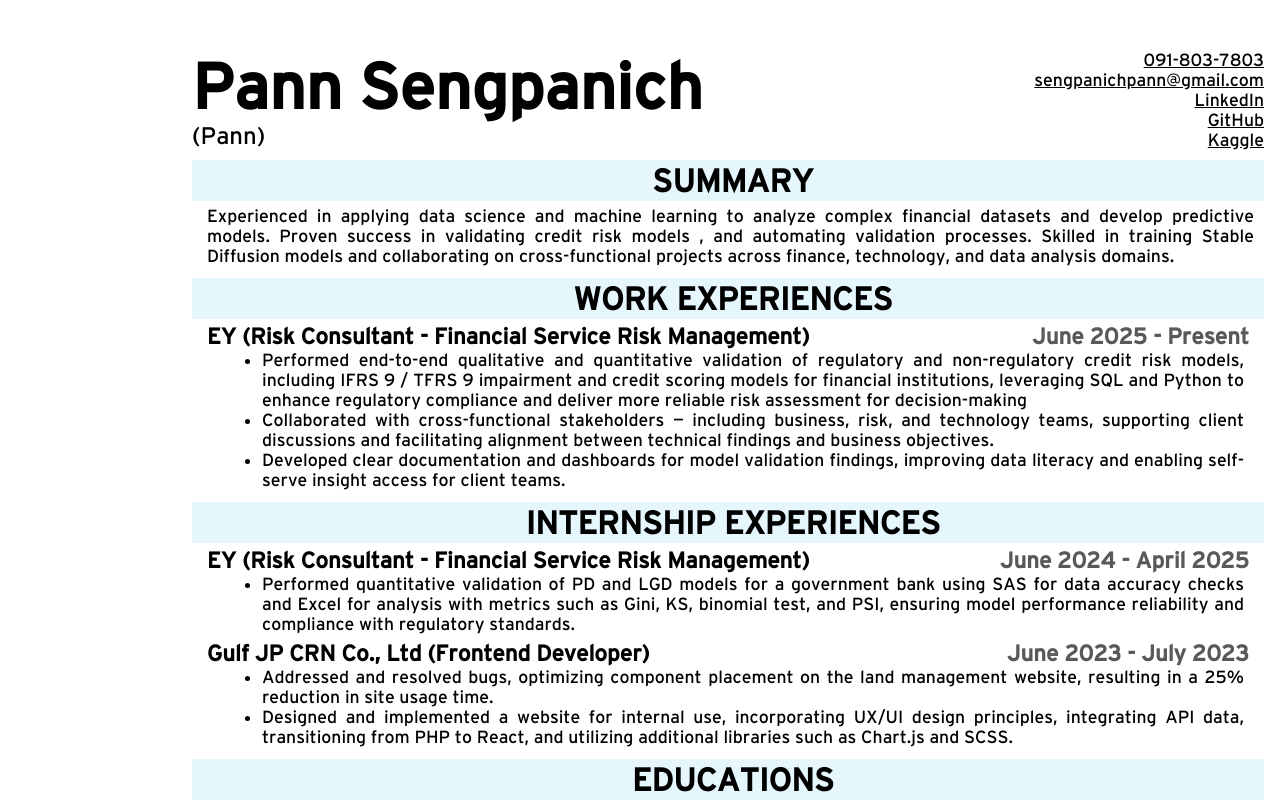
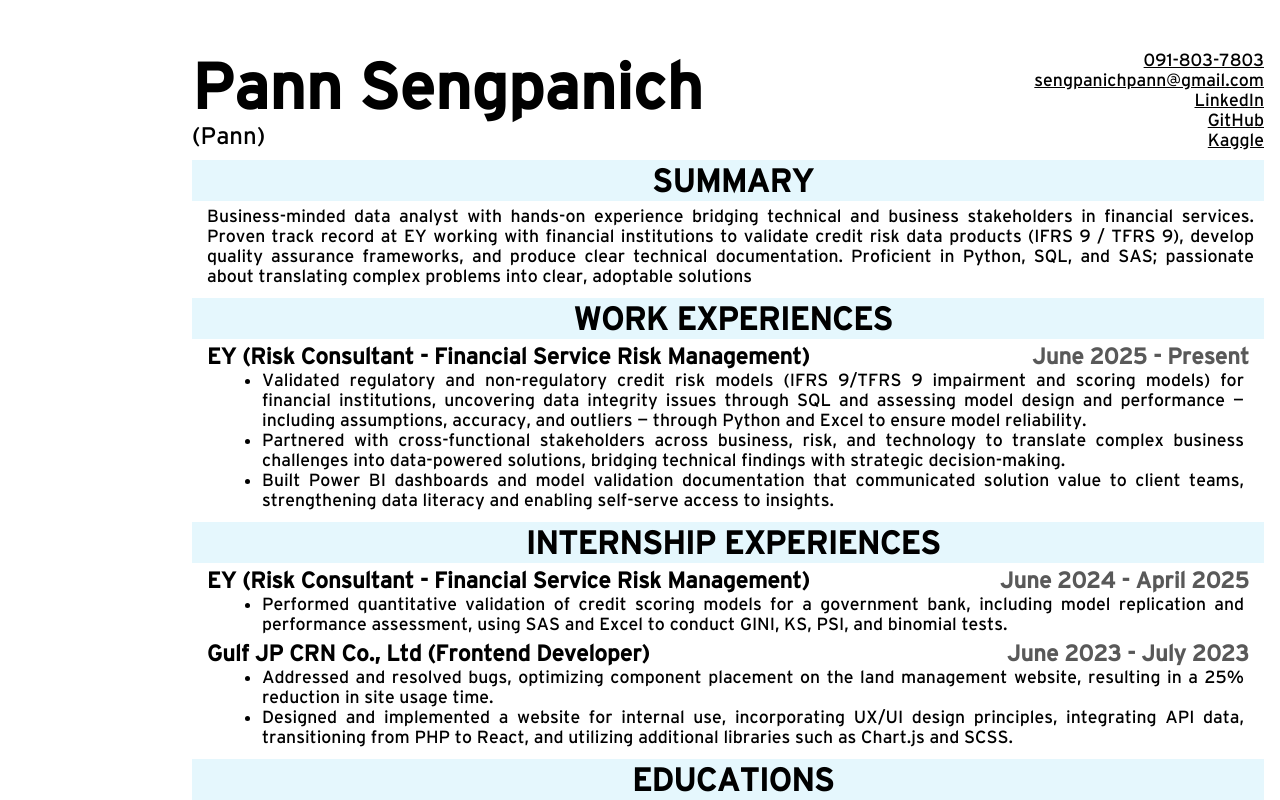
Before and after one commit to PannSengpanich/cv-application, a React (Create React App) app: page / in a window 1280 px wide. Shown: the top 800 px of the page. Built offline with nearby package versions, Linux system fonts and the light colour scheme.

Commit message:
Update data.js

```diff
--- a/src/data.js
+++ b/src/data.js
@@ -12,7 +12,7 @@ export const SummaryData = [
   { topic: "SUMMARY" },
   {
     details:
-      "Experienced in applying data science and machine learning to analyze complex financial datasets and develop predictive models. Proven success in validating credit risk models , and automating validation processes. Skilled in training Stable Diffusion models and collaborating on cross-functional projects across finance, technology, and data analysis domains.",
+      "Business-minded data analyst with hands-on experience bridging technical and business stakeholders in financial services. Proven track record at EY working with financial institutions to validate credit risk data products (IFRS 9 / TFRS 9), develop quality assurance frameworks, and produce clear technical documentation. Proficient in Python, SQL, and SAS; passionate about translating complex problems into clear, adoptable solutions",
   },
 ];
 export const TechData = [
@@ -50,9 +50,9 @@ export const WorkData = [
   {
     head: "EY (Risk Consultant - Financial Service Risk Management)",
     details: [
-      "Performed end-to-end qualitative and quantitative validation of regulatory and non-regulatory credit risk models, including IFRS 9 / TFRS 9 impairment and credit scoring models for financial institutions, leveraging SQL and Python to enhance regulatory compliance and deliver more reliable risk assessment for decision-making",
-      "Collaborated with cross-functional stakeholders — including business, risk, and technology teams, supporting client discussions and facilitating alignment between technical findings and business objectives.",
-      "Developed clear documentation and dashboards for model validation findings, improving data literacy and enabling self-serve insight access for client teams.",
+      "Validated regulatory and non-regulatory credit risk models (IFRS 9/TFRS 9 impairment and scoring models) for financial institutions, uncovering data integrity issues through SQL and assessing model design and performance — including assumptions, accuracy, and outliers — through Python and Excel to ensure model reliability.",
+      "Partnered with cross-functional stakeholders across business, risk, and technology to translate complex business challenges into data-powered solutions, bridging technical findings with strategic decision-making.",
+      "Built Power BI dashboards and model validation documentation that communicated solution value to client teams, strengthening data literacy and enabling self-serve access to insights.",
     ],
     date: "June 2025 - Present",
   },
@@ -63,7 +63,7 @@ export const InternshipData = [
     head: "EY (Risk Consultant - Financial Service Risk Management)",
 
     details: [
-      "Performed quantitative validation of PD and LGD models for a government bank using SAS for data accuracy checks and Excel for analysis with metrics such as Gini, KS, binomial test, and PSI, ensuring model performance reliability and compliance with regulatory standards.",
+      "Performed quantitative validation of credit scoring models for a government bank, including model replication and performance assessment, using SAS and Excel to conduct GINI, KS, PSI, and binomial tests.",
     ],
     date: "June 2024 - April 2025",
   },
```
